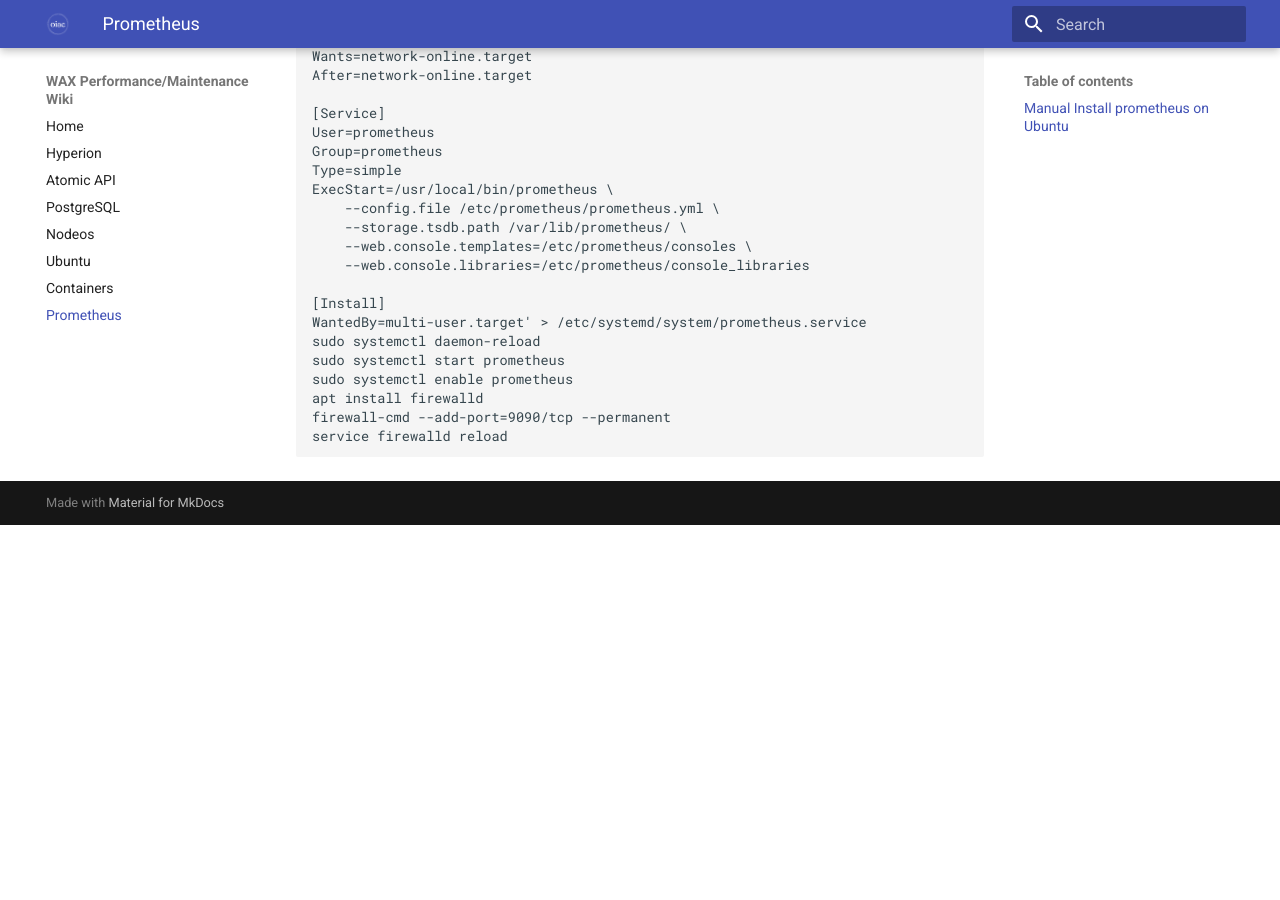
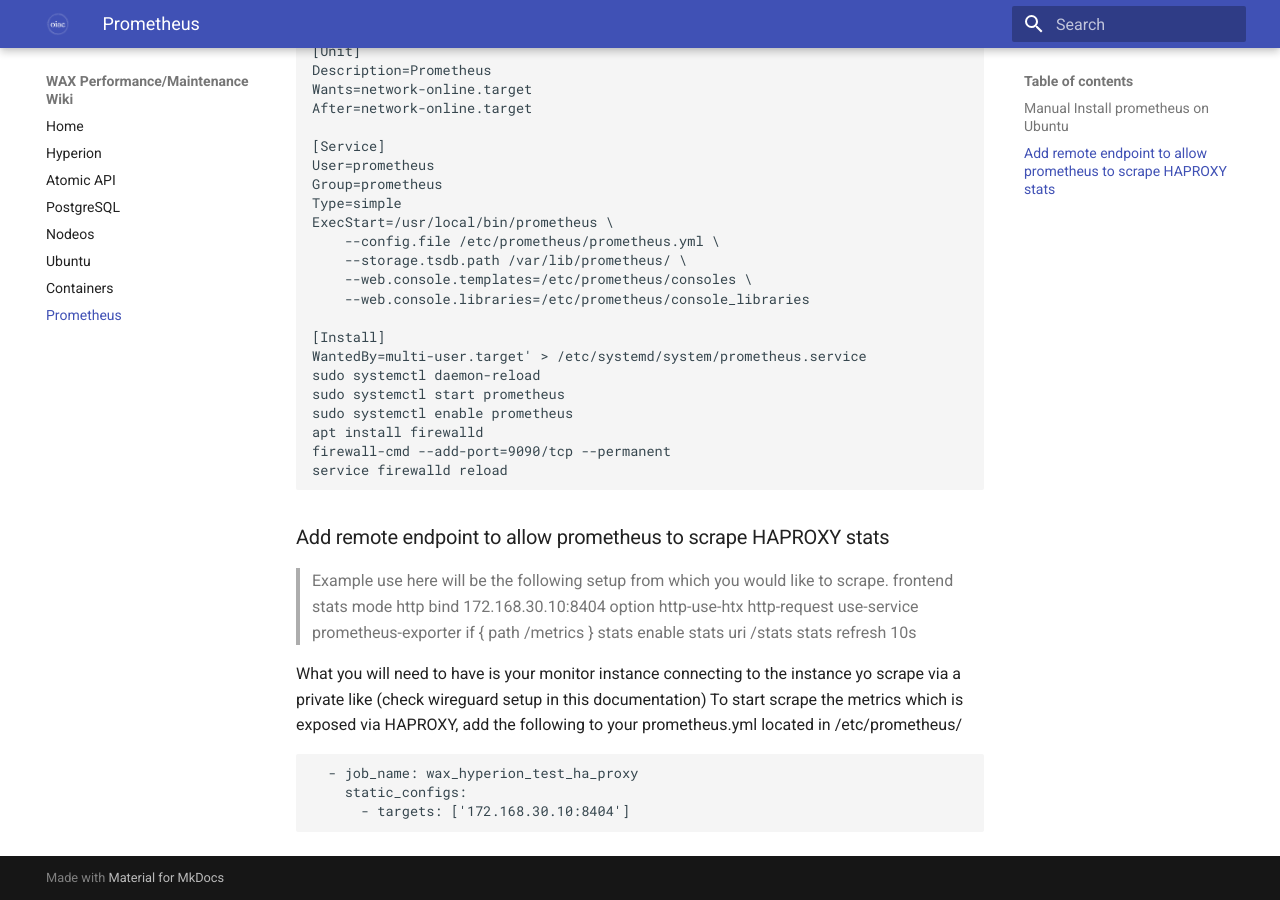
Before and after one commit to oneinacillian/wiki, an MkDocs documentation site: the page built from docs/prometheus.md, in a window 1280 px wide and 900 px high, scrolled down 928 px. Built offline with MkDocs 1.6.1 and Material for MkDocs 9.7.7, drawn with Linux system fonts in a browser that asks for light colours; before the commit the page ends 1453 px from its top, so only the background shows below that; some of the changed text lies outside the part shown.

Commit message:
prometheus updates

````diff
--- a/docs/prometheus.md
+++ b/docs/prometheus.md
@@ -2,6 +2,7 @@
 
 # The following will be covered here
 - Manual Install prometheus on Ubuntu
+- Add remote endpoint to allow prometheus to scrape HAPROXY stats
 - Install and configure Grafana
 - Configure VPN between monitoring and remote host for scraping metrics
 - Import HA proxy dashboard to have visibility on query and history traffic
@@ -54,3 +55,21 @@
 firewall-cmd --add-port=9090/tcp --permanent
 service firewalld reload
 ```
+### Add remote endpoint to allow prometheus to scrape HAPROXY stats
+>Example use here will be the following setup from which you would like to scrape.
+frontend stats
+        mode http
+        bind 172.168.30.10:8404
+        option http-use-htx
+        http-request use-service prometheus-exporter if { path /metrics }
+        stats enable
+        stats uri /stats
+        stats refresh 10s
+
+What you will need to have is your monitor instance connecting to the instance yo scrape via a private like (check wireguard setup in this documentation)
+To start scrape the metrics which is exposed via HAPROXY, add the following to your prometheus.yml located in /etc/prometheus/
+```
+  - job_name: wax_hyperion_test_ha_proxy
+    static_configs:
+      - targets: ['172.168.30.10:8404']
+```
````
Also changed, not shown: docs/containers.md (+1 -1 lines).
